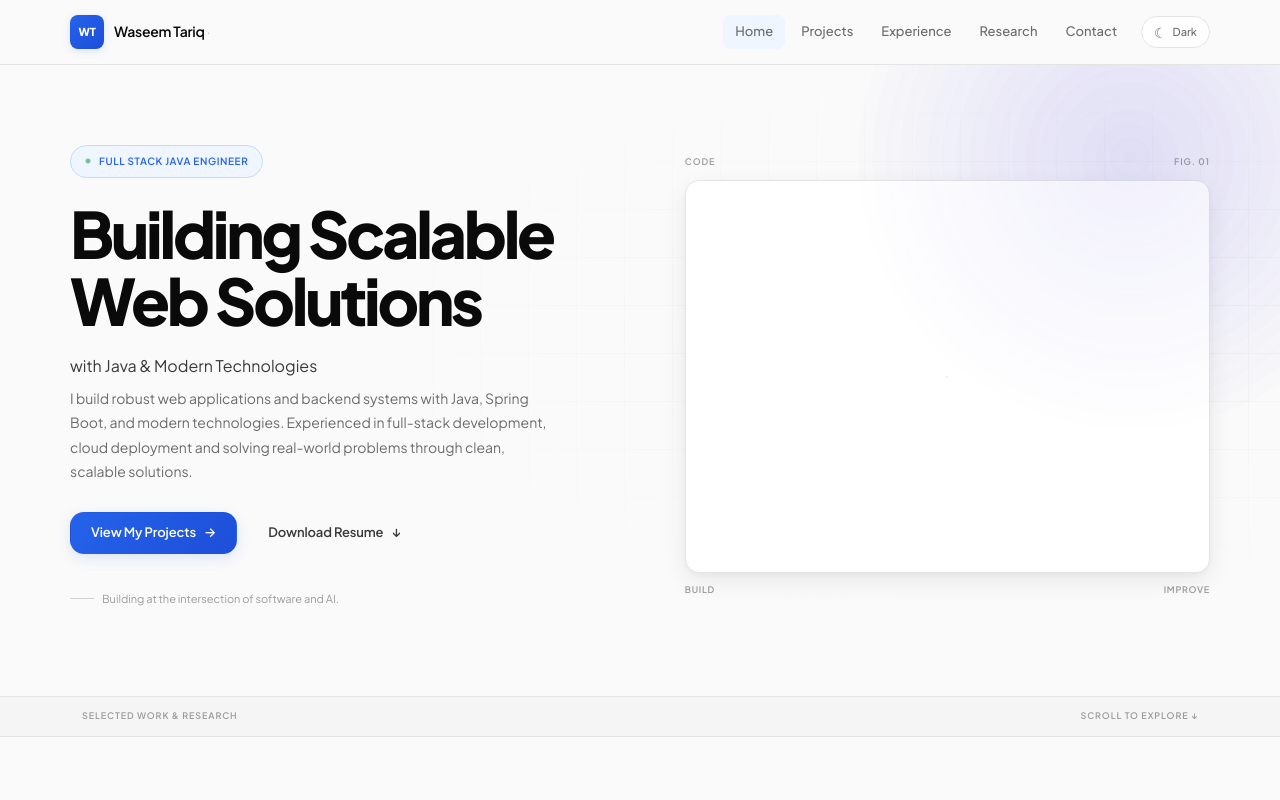
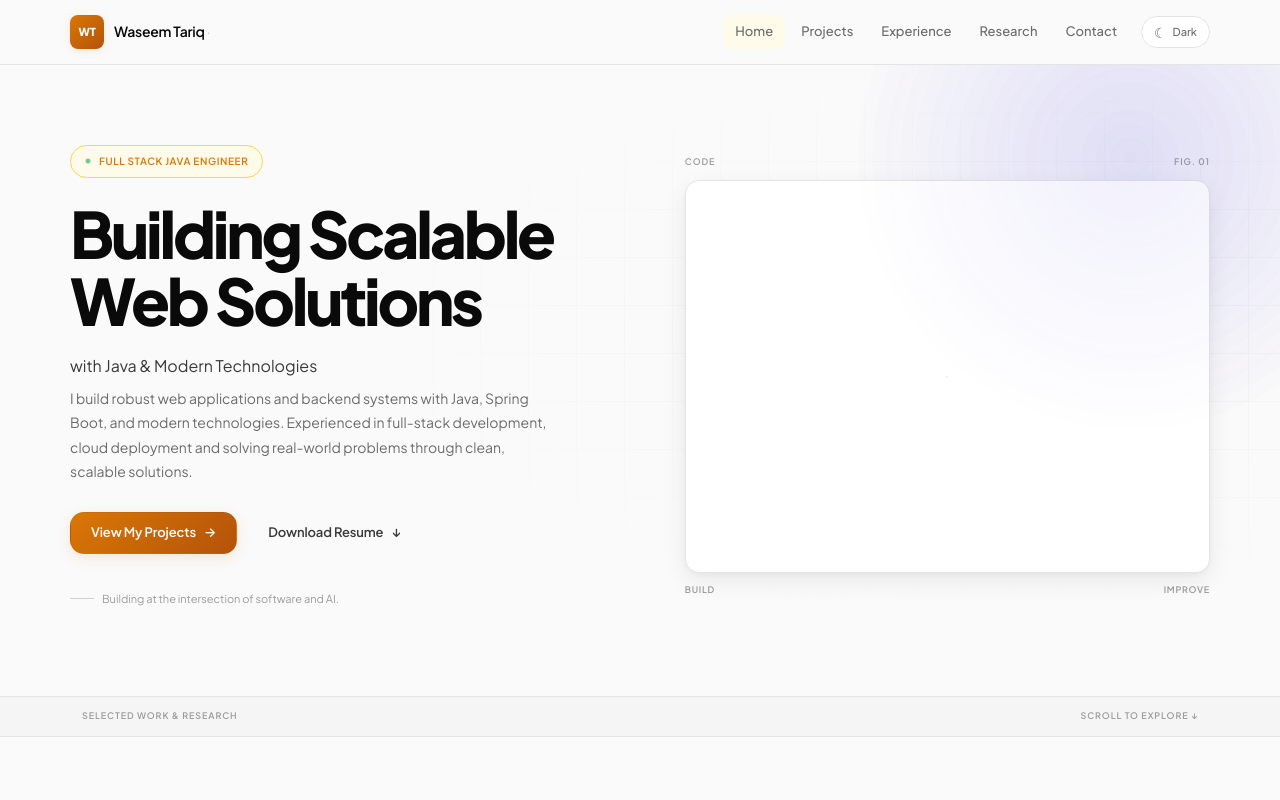
Before and after one commit to waseem049/waseem-tariq-portfolio, a Next.js app: page / in a window 1280 px wide. Shown: the top 800 px of the page. Built offline with nearby package versions, Linux system fonts and the light colour scheme.

Commit message:
color fix

```diff
--- a/src/app/globals.css
+++ b/src/app/globals.css
@@ -26,14 +26,14 @@
   --line:           #e4e4e4;
   --line-2:         #d0d0d0;
 
-  /* Accent — a warm, restrained indigo-blue */
-  --accent:         #2563eb;
-  --accent-2:       #1d4ed8;
-  --accent-hover:   #1d4ed8;
-  --accent-subtle:  #eff6ff;
-  --accent-muted:   #bfdbfe;
-  --accent-glow:    rgba(37, 99, 235, 0.15);
-  --accent-gradient: linear-gradient(135deg, #2563eb 0%, #1d4ed8 100%);
+  /* Accent — amber gold */
+  --accent:         #d97706;
+  --accent-2:       #b45309;
+  --accent-hover:   #b45309;
+  --accent-subtle:  #fffbeb;
+  --accent-muted:   #fcd34d;
+  --accent-glow:    rgba(217, 119, 6, 0.15);
+  --accent-gradient: linear-gradient(135deg, #d97706 0%, #b45309 100%);
 
   /* Status */
   --green:          #16a34a;
@@ -55,7 +55,7 @@
   --shadow-sm:      0 2px 8px rgba(0,0,0,.06), 0 1px 2px rgba(0,0,0,.04);
   --shadow-md:      0 8px 24px rgba(0,0,0,.07), 0 2px 6px rgba(0,0,0,.04);
   --shadow-lg:      0 20px 60px rgba(0,0,0,.09), 0 4px 12px rgba(0,0,0,.04);
-  --shadow-accent:  0 8px 32px rgba(37, 99, 235, 0.16);
+  --shadow-accent:  0 8px 32px rgba(217, 119, 6, 0.16);
 
   /* Radius */
   --r-sm:   4px;
@@ -93,13 +93,13 @@
   --line:           #262626;
   --line-2:         #363636;
 
-  --accent:         #3b82f6;
-  --accent-2:       #60a5fa;
-  --accent-hover:   #60a5fa;
-  --accent-subtle:  #172554;
-  --accent-muted:   #1d4ed8;
-  --accent-glow:    rgba(59, 130, 246, 0.2);
-  --accent-gradient: linear-gradient(135deg, #3b82f6 0%, #60a5fa 100%);
+  --accent:         #f59e0b;
+  --accent-2:       #fbbf24;
+  --accent-hover:   #fbbf24;
+  --accent-subtle:  #431407;
+  --accent-muted:   #92400e;
+  --accent-glow:    rgba(245, 158, 11, 0.2);
+  --accent-gradient: linear-gradient(135deg, #f59e0b 0%, #fbbf24 100%);
 
   --green:          #4ade80;
   --green-bg:       #052e16;
@@ -118,7 +118,7 @@
   --shadow-sm:      0 2px 8px rgba(0,0,0,.3), 0 1px 2px rgba(0,0,0,.2);
   --shadow-md:      0 8px 24px rgba(0,0,0,.35), 0 2px 6px rgba(0,0,0,.2);
   --shadow-lg:      0 20px 60px rgba(0,0,0,.5), 0 4px 12px rgba(0,0,0,.25);
-  --shadow-accent:  0 8px 32px rgba(59, 130, 246, 0.2);
+  --shadow-accent:  0 8px 32px rgba(245, 158, 11, 0.2);
 }
 
 /* ─────────────────────────────────────────────────────────
```
